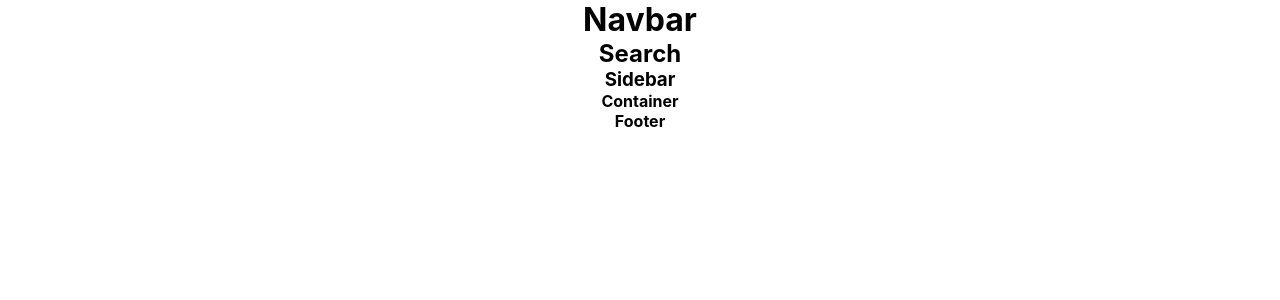
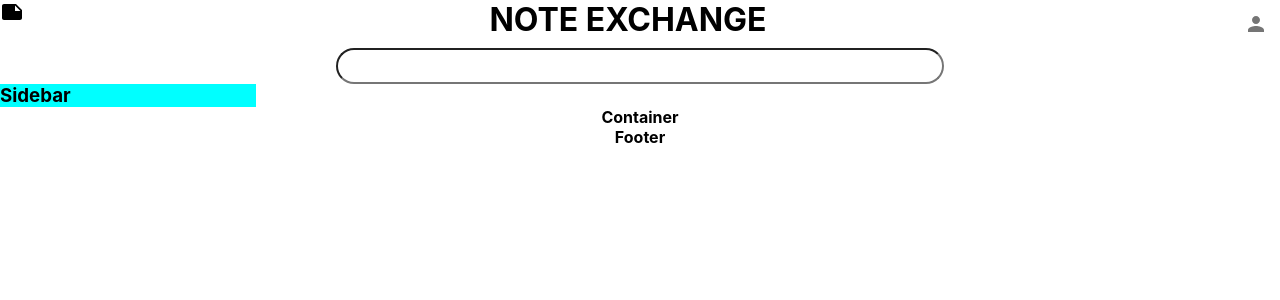
Before and after one commit to wyounis25/Note-Exchange-Frontend, a React (Create React App) app: page / in a window 1280 px wide. Shown: the top 300 px of the page. Built offline with nearby package versions, Linux system fonts and the light colour scheme.

Commit message:
setup search component

```diff
--- a/package.json
+++ b/package.json
@@ -3,6 +3,8 @@
   "version": "0.1.0",
   "private": true,
   "dependencies": {
+    "@material-ui/core": "^4.11.0",
+    "@material-ui/icons": "^4.9.1",
     "@testing-library/jest-dom": "^5.11.4",
     "@testing-library/react": "^11.1.0",
     "@testing-library/user-event": "^12.1.10",
--- a/src/App.js
+++ b/src/App.js
@@ -10,7 +10,6 @@ function App() {
     <div className="App">
      {/* NAVBAR */}
      <Navbar/>
-
      {/* SEARCH */}
      <Search/>
      {/* SIDEBAR */}
--- a/src/components/Navbar.css
+++ b/src/components/Navbar.css
@@ -0,0 +1,4 @@
+.navbar{
+    display: flex;
+    justify-content: space-between;
+}
--- a/src/components/Navbar.js
+++ b/src/components/Navbar.js
@@ -1,11 +1,19 @@
-import React from 'react'
-import "./Navbar.css"
+import React from 'react';
+import './Navbar.css';
+import PersonSharpIcon from '@material-ui/icons/PersonSharp';
+import IconButton from '@material-ui/core/IconButton';
+import NoteIcon from '@material-ui/icons/Note';
+
 function Navbar() {
-    return (
-        <div className="navbar">
-            <h1>Navbar</h1>
-        </div>
-    )
+	return (
+		<div className="navbar">
+            <NoteIcon className="navbar__logo"/>
+            <h1>NOTE EXCHANGE</h1>
+			<IconButton>
+				<PersonSharpIcon className="navbar__user"/>
+			</IconButton>
+		</div>
+	);
 }
 
-export default Navbar
+export default Navbar;
--- a/src/components/Search.css
+++ b/src/components/Search.css
@@ -0,0 +1,18 @@
+.search{
+    display: flex;
+    justify-content: center;
+
+}
+
+.serach__input{
+    height: 30px;
+    width: 600px;
+    /* border: none; */
+    /* border-bottom: 10px solid #e8e8e8;  */
+    /* border-radius: %; */
+    border-radius: 25px;
+}
+
+.search > input:focus{
+    outline-width: 0;
+}
--- a/src/components/Search.js
+++ b/src/components/Search.js
@@ -4,7 +4,7 @@ import "./Search.css"
 function Search() {
     return (
         <div className="search">
-            <h2>Search</h2>
+            <input className="serach__input"></input>
         </div>
     )
 }
--- /dev/null
+++ b/src/components/SideBar.css
@@ -0,0 +1,7 @@
+.sidebar{
+background-color: aqua;
+display: flex;
+justify-content: flex-start;
+width: 20%;
+
+}
--- a/src/components/SideBar.js
+++ b/src/components/SideBar.js
@@ -1,5 +1,5 @@
 import React from 'react'
-import "./Search.css"
+import "./SideBar.css"
 function SideBar() {
     return (
         <div className="sidebar">
```
Also changed, not shown: 1 other file (tests, documents, lock files or other folders).
